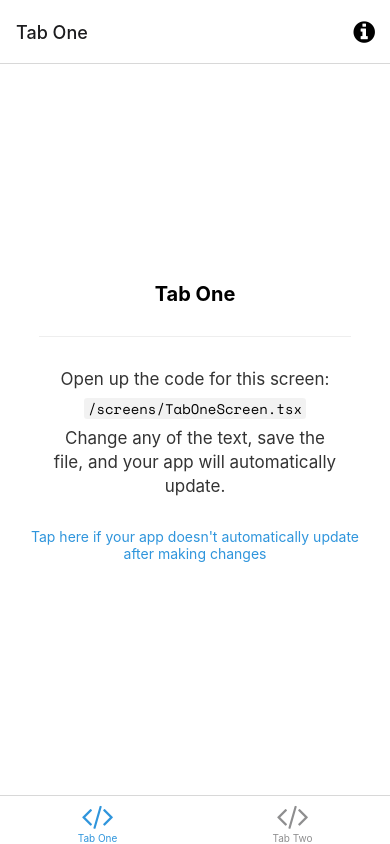
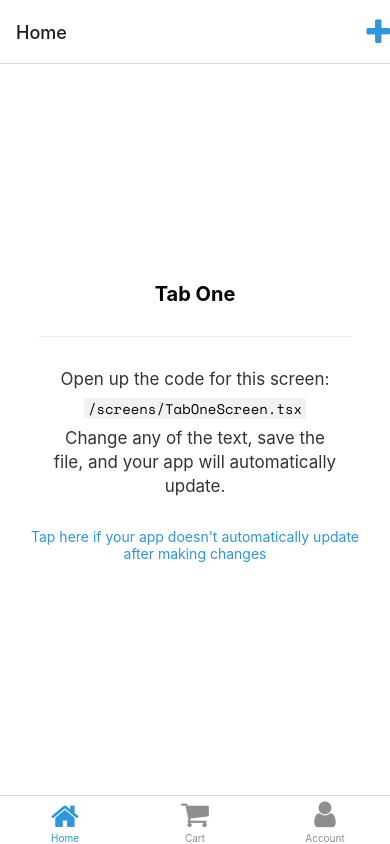
Before and after one commit to theabhayprajapati/ecommerce_Store_app, a React Native app: screen /Home in a window 390 px wide. Built offline with nearby package versions, Linux system fonts and the light colour scheme; what expo-linking would draw is missing.

Commit message:
started with projects

```diff
--- a/navigation/index.tsx
+++ b/navigation/index.tsx
@@ -5,7 +5,7 @@
  */
 import { FontAwesome } from '@expo/vector-icons';
 import { createBottomTabNavigator } from '@react-navigation/bottom-tabs';
-import { NavigationContainer, DefaultTheme, DarkTheme } from '@react-navigation/native';
+import { DarkTheme, DefaultTheme, NavigationContainer } from '@react-navigation/native';
 import { createNativeStackNavigator } from '@react-navigation/native-stack';
 import * as React from 'react';
 import { ColorSchemeName, Pressable } from 'react-native';
@@ -58,40 +58,44 @@ function BottomTabNavigator() {
 
   return (
     <BottomTab.Navigator
-      initialRouteName="TabOne"
+      initialRouteName="Home"
       screenOptions={{
         tabBarActiveTintColor: Colors[colorScheme].tint,
       }}>
       <BottomTab.Screen
-        name="TabOne"
+        name="Home"
         component={TabOneScreen}
-        options={({ navigation }: RootTabScreenProps<'TabOne'>) => ({
-          title: 'Tab One',
-          tabBarIcon: ({ color }) => <TabBarIcon name="code" color={color} />,
+        options={({ navigation }: RootTabScreenProps<'Home'>) => ({
+          title: 'Home',
+          tabBarIcon: ({ color }) => <TabBarIcon name="home" color={color} />,
           headerRight: () => (
             <Pressable
               onPress={() => navigation.navigate('Modal')}
               style={({ pressed }) => ({
                 opacity: pressed ? 0.5 : 1,
               })}>
-              <FontAwesome
-                name="info-circle"
-                size={25}
-                color={Colors[colorScheme].text}
-                style={{ marginRight: 15 }}
-              />
+              <FontAwesome name="plus" size={30} color={Colors[colorScheme].tint} />
             </Pressable>
           ),
         })}
       />
       <BottomTab.Screen
-        name="TabTwo"
+        name="Cart"
         component={TabTwoScreen}
         options={{
-          title: 'Tab Two',
-          tabBarIcon: ({ color }) => <TabBarIcon name="code" color={color} />,
+          title: 'Cart',
+          tabBarIcon: ({ color }) => <FontAwesome name="shopping-cart" size={30} color={color} />,
         }}
       />
+      <BottomTab.Screen
+        name="Account"
+        component={TabTwoScreen}
+        options={{
+          title: 'Account',
+          tabBarIcon: ({ color }) => <FontAwesome name="user" size={30} color={color} />,
+        }}
+      />
+
     </BottomTab.Navigator>
   );
 }
--- a/package.json
+++ b/package.json
@@ -3,6 +3,7 @@
   "version": "1.0.0",
   "main": "node_modules/expo/AppEntry.js",
   "scripts": {
+    "tunnel": "expo start --tunnel",
     "start": "expo start",
     "android": "expo start --android",
     "ios": "expo start --ios",
--- a/screens/TabOneScreen.tsx
+++ b/screens/TabOneScreen.tsx
@@ -4,7 +4,7 @@ import EditScreenInfo from '../components/EditScreenInfo';
 import { Text, View } from '../components/Themed';
 import { RootTabScreenProps } from '../types';
 
-export default function TabOneScreen({ navigation }: RootTabScreenProps<'TabOne'>) {
+export default function TabOneScreen({ navigation }: RootTabScreenProps<'Home'>) {
   return (
     <View style={styles.container}>
       <Text style={styles.title}>Tab One</Text>
--- a/types.tsx
+++ b/types.tsx
@@ -25,8 +25,9 @@ export type RootStackScreenProps<Screen extends keyof RootStackParamList> = Nati
 >;
 
 export type RootTabParamList = {
-  TabOne: undefined;
-  TabTwo: undefined;
+  Home: undefined;
+  Cart: undefined;
+  Account: undefined;
 };
 
 export type RootTabScreenProps<Screen extends keyof RootTabParamList> = CompositeScreenProps<
```
Also changed, not shown: 1 other file (tests, documents, lock files or other folders).
